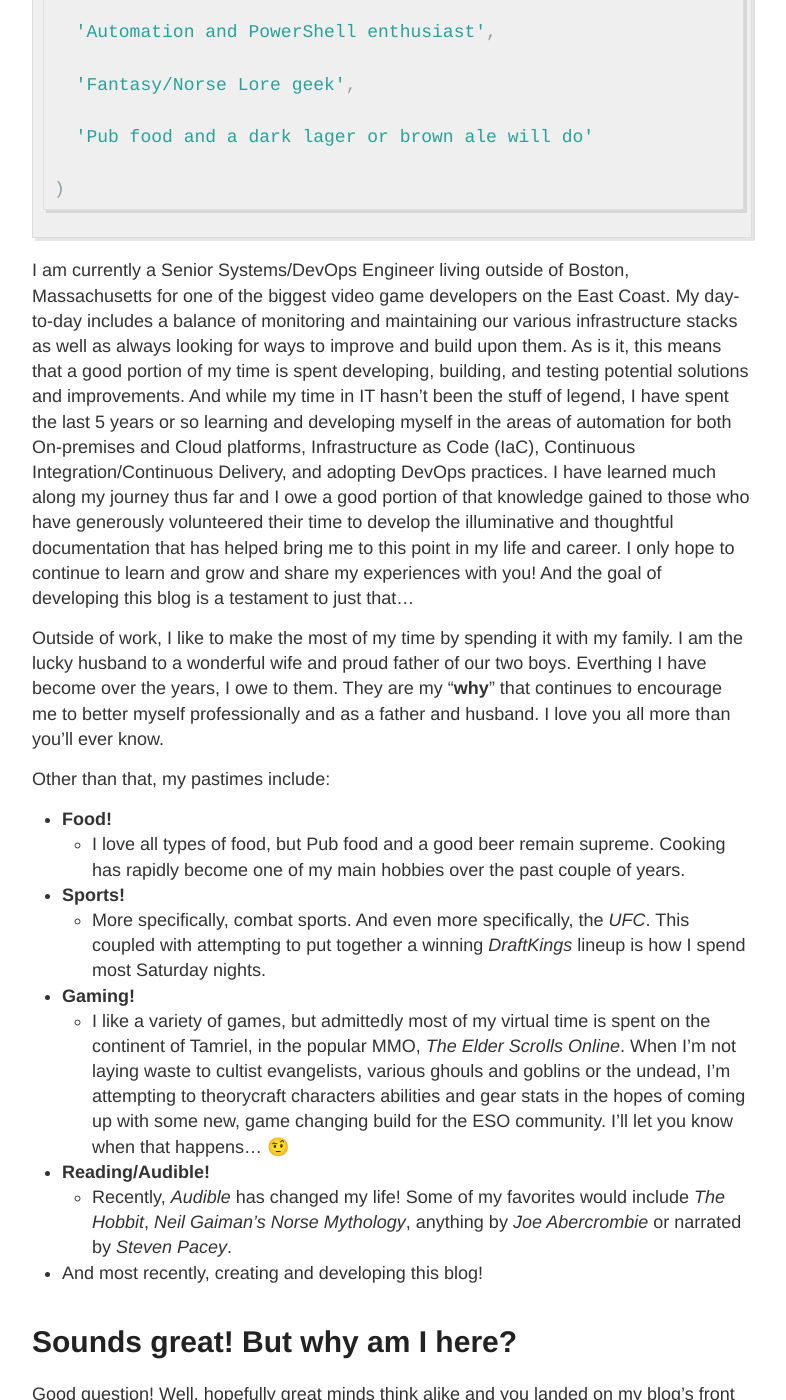
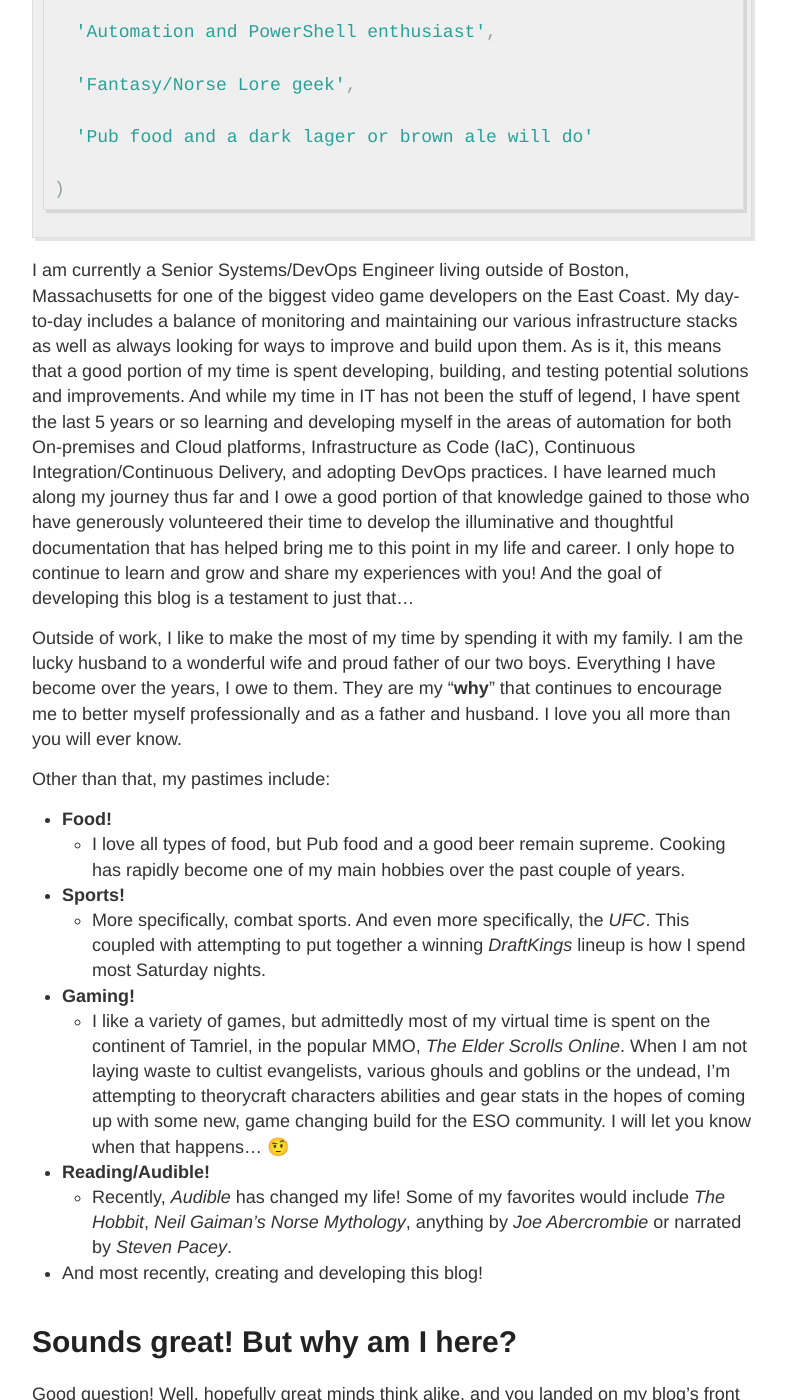
Before and after one commit to PowersgrOps/PowersgrOps.github.io, a Jekyll site: the page built from about.md, in a window 1280 px wide and 1400 px high, scrolled down 434 px. Shown: the whole window, without its empty margins (248-1034 px from the left). Built offline with Jekyll 4.4.1, drawn with Linux system fonts in a browser that asks for light colours; some of the changed text lies outside the part shown.

Commit message:
Updated about.md.

````diff
--- a/about.md
+++ b/about.md
@@ -22,9 +22,9 @@
 )
 ```
 
-I am currently a Senior Systems/DevOps Engineer living outside of Boston, Massachusetts for one of the biggest video game developers on the East Coast. My day-to-day includes a balance of monitoring and maintaining our various infrastructure stacks as well as always looking for ways to improve and build upon them. As is it, this means that a good portion of my time is spent developing, building, and testing potential solutions and improvements. And while my time in IT hasn't been the stuff of legend, I have spent the last 5 years or so learning and developing myself in the areas of automation for both On-premises and Cloud platforms, Infrastructure as Code (IaC), Continuous Integration/Continuous Delivery, and adopting DevOps practices. I have learned much along my journey thus far and I owe a good portion of that knowledge gained to those who have generously volunteered their time to develop the illuminative and thoughtful documentation that has helped bring me to this point in my life and career. I only hope to continue to learn and grow and share my experiences with you! And the goal of developing this blog is a testament to just that...
+I am currently a Senior Systems/DevOps Engineer living outside of Boston, Massachusetts for one of the biggest video game developers on the East Coast. My day-to-day includes a balance of monitoring and maintaining our various infrastructure stacks as well as always looking for ways to improve and build upon them. As is it, this means that a good portion of my time is spent developing, building, and testing potential solutions and improvements. And while my time in IT has not been the stuff of legend, I have spent the last 5 years or so learning and developing myself in the areas of automation for both On-premises and Cloud platforms, Infrastructure as Code (IaC), Continuous Integration/Continuous Delivery, and adopting DevOps practices. I have learned much along my journey thus far and I owe a good portion of that knowledge gained to those who have generously volunteered their time to develop the illuminative and thoughtful documentation that has helped bring me to this point in my life and career. I only hope to continue to learn and grow and share my experiences with you! And the goal of developing this blog is a testament to just that...
 
-Outside of work, I like to make the most of my time by spending it with my family. I am the lucky husband to a wonderful wife and proud father of our two boys. Everthing I have become over the years, I owe to them. They are my "**why**" that continues to encourage me to better myself professionally and as a father and husband. I love you all more than you'll ever know.
+Outside of work, I like to make the most of my time by spending it with my family. I am the lucky husband to a wonderful wife and proud father of our two boys. Everything I have become over the years, I owe to them. They are my "**why**" that continues to encourage me to better myself professionally and as a father and husband. I love you all more than you will ever know.
 
 Other than that, my pastimes include:
 * **Food!**
@@ -32,7 +32,7 @@
 * **Sports!**
     - More specifically, combat sports. And even more specifically, the _UFC_. This coupled with attempting to put together a winning _DraftKings_ lineup is how I spend most Saturday nights.
 * **Gaming!**
-    - I like a variety of games, but admittedly most of my virtual time is spent on the continent of Tamriel, in the popular MMO, _The Elder Scrolls Online_. When I'm not laying waste to cultist evangelists, various ghouls and goblins or the undead, I'm attempting to theorycraft characters abilities and gear stats in the hopes of coming up with some new, game changing build for the ESO community. I'll let you know when that happens... 🤨
+    - I like a variety of games, but admittedly most of my virtual time is spent on the continent of Tamriel, in the popular MMO, _The Elder Scrolls Online_. When I am not laying waste to cultist evangelists, various ghouls and goblins or the undead, I'm attempting to theorycraft characters abilities and gear stats in the hopes of coming up with some new, game changing build for the ESO community. I will let you know when that happens... 🤨
 * **Reading/Audible!**
     - Recently, _Audible_ has changed my life! Some of my favorites would include _The Hobbit_, _Neil Gaiman's Norse Mythology_, anything by _Joe Abercrombie_ or narrated by _Steven Pacey_.
 * And most recently, creating and developing this blog!
````
Also changed, not shown: other parts of about.md (+4 -4 lines).
